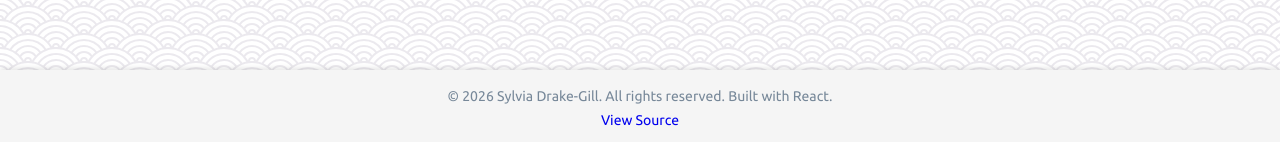
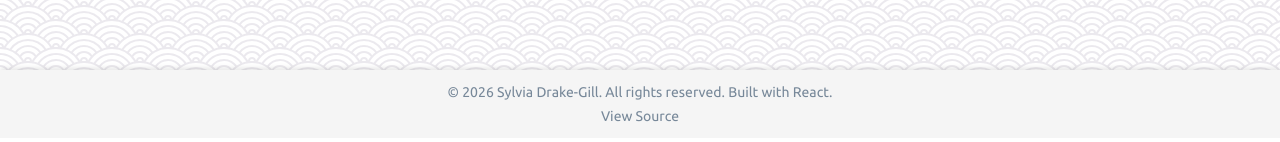
Before and after one commit to sdg877/react_portfolio, a React (Create React App) app: page /contact in a window 1280 px wide. Shown: the part 863-1005 px from the top of the page. Built offline with nearby package versions, Linux system fonts and the light colour scheme; no server answers.

Commit message:
Update to custom link styles and dark mode colors.

```diff
--- a/src/Styles/Footer.css
+++ b/src/Styles/Footer.css
@@ -1,4 +1,7 @@
 .footer {
+  flex-shrink: 0;
+  margin-top: auto;
+  position: relative;
   padding: 0;
   background-color: #f5f5f5;
   text-align: center;
@@ -6,7 +9,7 @@
   width: 100%;
   color: #778899;
   box-shadow: 0 -2px 5px rgba(0, 0, 0, 0.1);
-  height: 75px;
+  height: 68px;
   display: flex;
   flex-direction: column;
   align-items: center;
@@ -17,17 +20,35 @@
   text-decoration: none;
   font-weight: 400;
   font-size: 14px;
-  display: block;
+  display: inline-block;
   margin-top: 8px;
+  color: #778899;
+  transition: color 0.3s ease, transform 0.2s ease;
 }
 
+/* Light Mode Hover */
+.custom-link-footer:hover {
+  color: #d87093  !important;
+  text-decoration: none !important;
+  transform: scale(1.05);
+}
+
+/* Dark Mode Footer Container */
 body.dark .footer {
   background-color: #2d2d2d;
   color: #aaaaaa;
   border-top: 1px solid rgba(255, 255, 255, 0.05);
 }
 
+/* Dark Mode Link - Normal */
 body.dark .custom-link-footer {
-  color: #ffffff;
+  color: #ffffff !important;
   font-weight: 700;
 }
+
+/* Dark Mode Link - Hover */
+body.dark .custom-link-footer:hover {
+  color: #FFB6C1 !important;
+  text-decoration: none !important; /* Underline removed */
+  transform: scale(1.05);
+}
```
